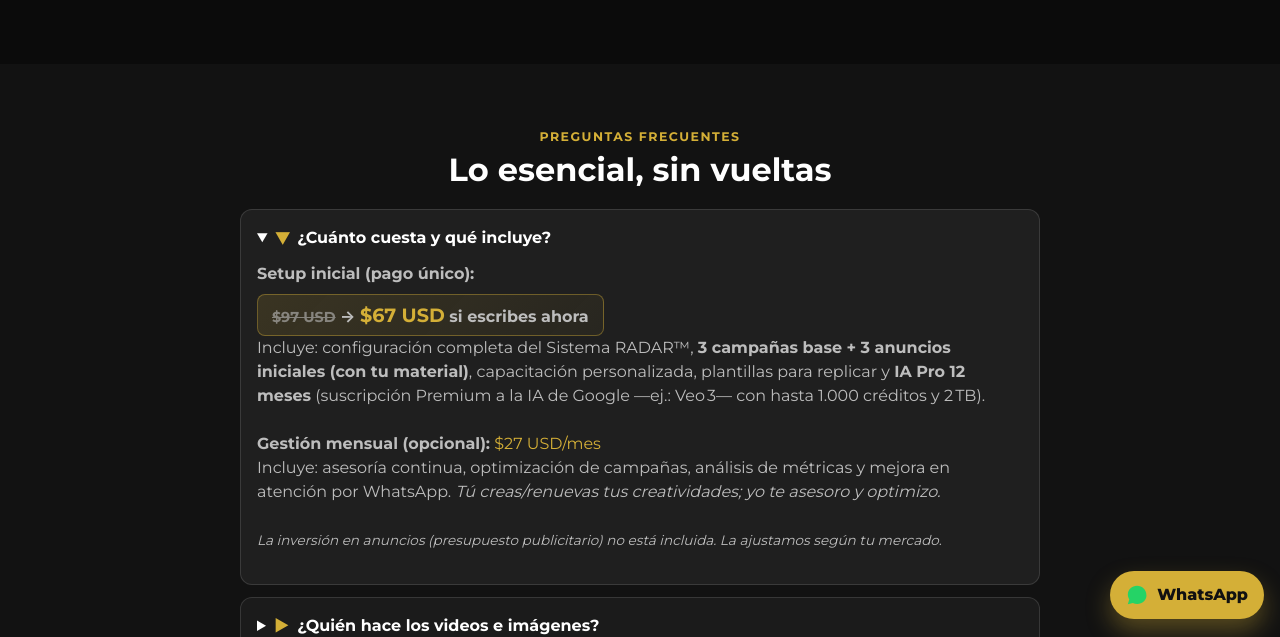
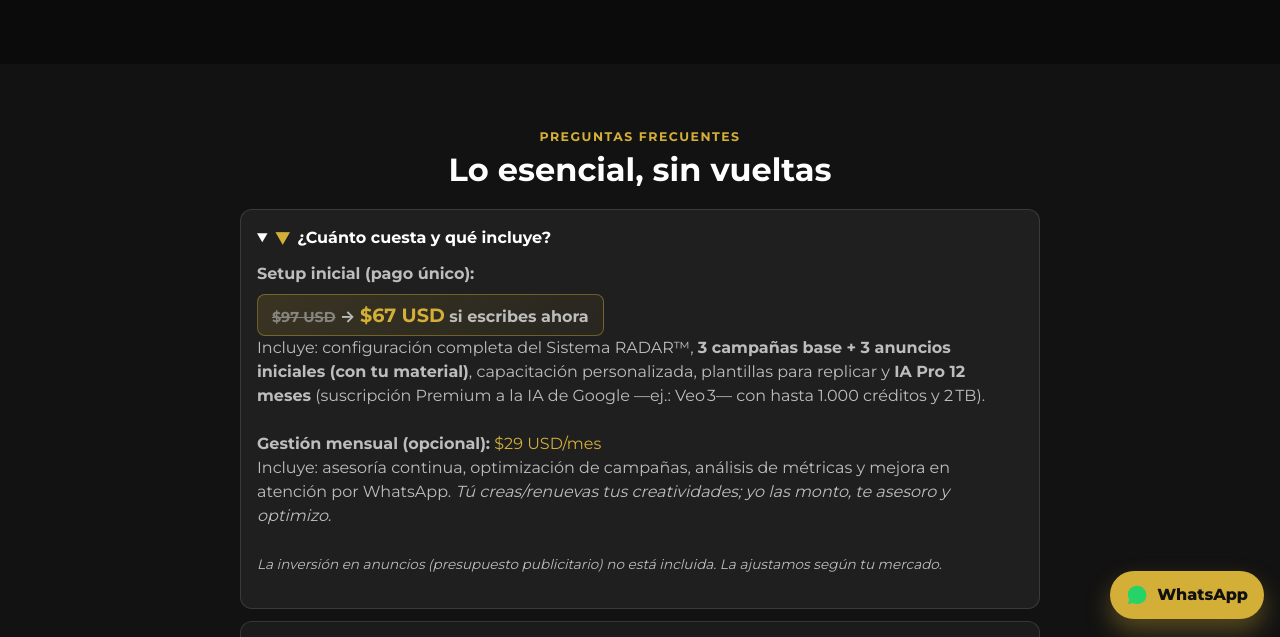
Before and after one commit to braulinfb/sistemanexo, a plain HTML site: page index.html in a window 1280 px wide. Both pictures are taken after a click on the element "¿Cuánto cuesta y qué incluye?". Shown: the part 7064-7701 px from the top of the page. Drawn offline with Linux system fonts and the light colour scheme.

Commit message:
Update index.html

```diff
--- a/index.html
+++ b/index.html
@@ -717,8 +717,8 @@
               </span><br>
               Incluye: configuración completa del Sistema RADAR™, <strong>3 campañas base + 3 anuncios iniciales (con tu material)</strong>, capacitación personalizada, plantillas para replicar y <strong>IA Pro 12 meses</strong> (suscripción Premium a la IA de Google —ej.: Veo 3— con hasta 1.000 créditos y 2 TB).<br><br>
 
-              <strong>Gestión mensual (opcional):</strong> <span class="accent">$27 USD/mes</span><br>
-              Incluye: asesoría continua, optimización de campañas, análisis de métricas y mejora en atención por WhatsApp. <em>Tú creas/renuevas tus creatividades; yo te asesoro y optimizo.</em><br><br>
+              <strong>Gestión mensual (opcional):</strong> <span class="accent">$29 USD/mes</span><br>
+              Incluye: asesoría continua, optimización de campañas, análisis de métricas y mejora en atención por WhatsApp. <em>Tú creas/renuevas tus creatividades; yo las monto, te asesoro y optimizo.</em><br><br>
 
               <em class="small-note">La inversión en anuncios (presupuesto publicitario) no está incluida. La ajustamos según tu mercado.</em>
             </p>
```
